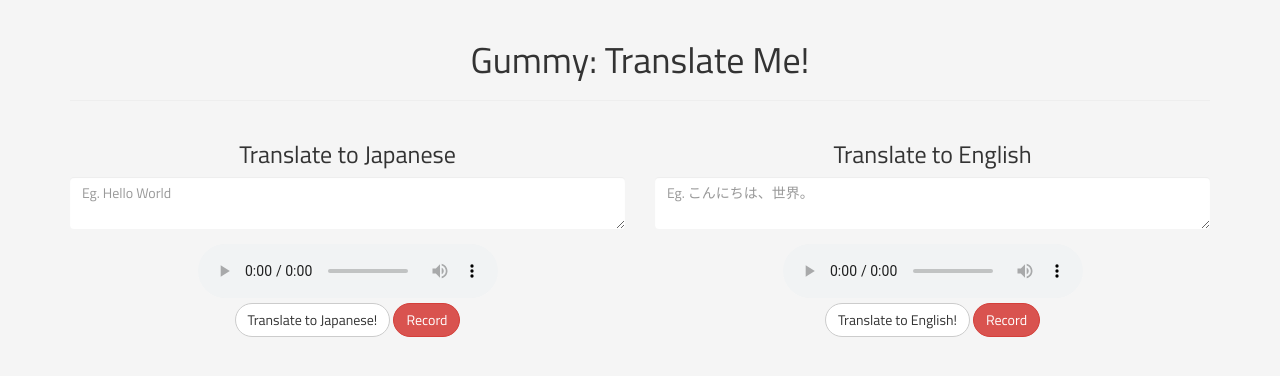
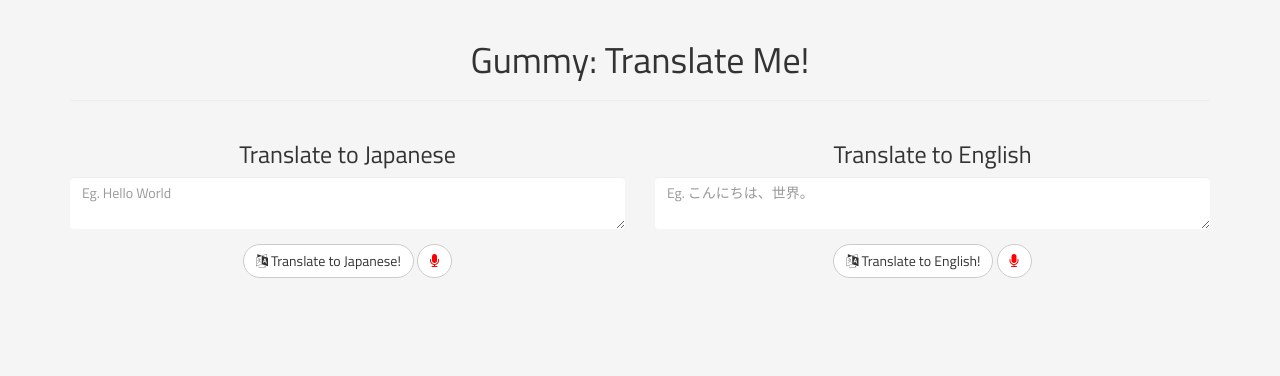
Before and after one commit to jnsoo123/gummy2, a Flask app: page / in a window 1280 px wide. Shown: the top 376 px of the page. Run offline with Flask 2, Linux system fonts and the light colour scheme; some libraries are stand-ins or nearby versions.

Commit message:
added more design for UI/UX

```diff
--- a/gummy2/templates/home.html
+++ b/gummy2/templates/home.html
@@ -10,10 +10,28 @@ $(function(){
   var recordToJapaneseButton    = $('#recordToJapanese');
   var recordToEnglishButton     = $('#recordToEnglish');
   var alert                     = $('#unableToUnderstandAlert');
+  var playRecordEnglish         = $('#playRecordEnglish');
+  var playRecordJapanese        = $('#playRecordJapanese');
+  var audioEnglish              = document.getElementById('audioEnglish')
+  var audioJapanese             = document.getElementById('audioJapanese')
+
   var currentRecorder = '';
   var chunks = [];
 
   alert.hide();
+  playRecordEnglish.hide();
+  playRecordJapanese.hide();
+  $('audio').hide();
+
+  audioEnglish.onended = function(){
+    playRecordEnglish.html('<i class="fa fa-play"></i>');
+    playRecordEnglish.attr('disabled', false);
+  }
+
+  audioJapanese.onended = function(){
+    playRecordJapanese.html('<i class="fa fa-play"></i>');
+    playRecordJapanese.attr('disabled', false);
+  }
 
   navigator.getUserMedia = navigator.getUserMedia || navigator.webkitGetUserMedia || navigator.mozGetUserMedia;
   if (navigator.getUserMedia) {
@@ -51,9 +69,9 @@ $(function(){
             }).done(function(data){
               console.log(data);
               if (currentRecorder == 'en-US') {
-                recordToJapaneseButton.html('Record');
+                recordToJapaneseButton.html('<i class="fa fa-microphone"></i>');
               } else {
-                recordToEnglishButton.html('Record');
+                recordToEnglishButton.html('<i class="fa fa-microphone"></i>');
               }
               if(data != 'Unable to understand'){
                 if (currentRecorder == 'en-US') {
@@ -70,6 +88,18 @@ $(function(){
             chunks = [];
           }
 
+          playRecordEnglish.click(function(){
+            $(this).html('Playing...')
+            $(this).attr('disabled', 'true')
+            audioEnglish.play();
+          });
+
+          playRecordJapanese.click(function(){
+            $(this).html('Playing...');
+            $(this).attr('disabled', 'true')
+            audioJapanese.play();
+          });
+
           translateToJapaneseButton.bind('click', function(){
             translateToJapaneseButton.text('Translating to Japanese...')
 
@@ -77,12 +107,14 @@ $(function(){
                 text: $('#textTranslateToJapanese').val()
               }, function(data){
                 $('#textTranslateToEnglish').val(data);
-                translateToJapaneseButton.text('Translate to Japanese!');
+                translateToJapaneseButton.html('<i class="fa fa-language"></i> Translate to Japanese!');
                 timestamp = Date.now();
                 en_path = '/static/en_speech.mp3?timestamp=' + timestamp;
                 $('#audioEnglish').attr('src', en_path);
                 ja_path = '/static/ja_speech.mp3?timestamp=' + timestamp;
                 $('#audioJapanese').attr('src', ja_path);
+                playRecordEnglish.show();
+                playRecordJapanese.show();
               });
             return false
           });
@@ -94,12 +126,14 @@ $(function(){
               text: $('#textTranslateToEnglish').val()
             }, function(data){
               $('#textTranslateToJapanese').val(decodeURIComponent(data));
-              translateToEnglishButton.text('Translate to English!');
+              translateToEnglishButton.html('<i class="fa fa-language"></i> Translate to English!');
               timestamp = Date.now();
               ja_path = '/static/ja_speech.mp3?timestamp=' + timestamp;
               $('#audioJapanese').attr('src', ja_path);
               en_path = '/static/en_speech.mp3?timestamp=' + timestamp;
               $('#audioEnglish').attr('src', en_path);
+              playRecordEnglish.show();
+              playRecordJapanese.show();
             });
           });
 
@@ -160,8 +194,9 @@ $(function(){
         </audio>
       </div>
       <div class="form-group text-center">
-        <button type='button' class='btn btn-default' id='translateToJapanese'>Translate to Japanese!</button>
-        <button type='button' class='btn btn-danger' id='recordToJapanese'>Record</button>
+        <button type='button' class='btn btn-default' id='translateToJapanese'><i class='fa fa-language'></i> Translate to Japanese!</button>
+        <button type='button' class='btn btn-default' id='recordToJapanese' style='color: red;'><i class='fa fa-microphone'></i></button>
+        <button type='button' class='btn btn-danger' id='playRecordEnglish'><i class='fa fa-play'></i></button>
       </div>
     </div>
     <div class="col-sm-6 col-xs-12">
@@ -175,8 +210,9 @@ $(function(){
         </audio>
       </div>
       <div class="form-group text-center">
-        <button type='button' class='btn btn-default' id='translateToEnglish'>Translate to English!</button>
-        <button type='button' class='btn btn-danger' id='recordToEnglish'>Record</button>
+        <button type='button' class='btn btn-default' id='translateToEnglish'><i class='fa fa-language'></i> Translate to English!</button>
+        <button type='button' class='btn btn-default' id='recordToEnglish' style='color: red;'><i class='fa fa-microphone'></i></button>
+        <button type='button' class='btn btn-danger' id='playRecordJapanese'><i class='fa fa-play'></i></button>
       </div>
     </div>
   </div>
--- a/gummy2/templates/layout.html
+++ b/gummy2/templates/layout.html
@@ -5,6 +5,7 @@
 {% block styles %}
 {{ super() }}
 <link rel="stylesheet" type="text/css" href="{{ url_for('static', filename='style.css') }}">
+<link rel='stylesheet' type='text/css' href='https://maxcdn.bootstrapcdn.com/font-awesome/4.7.0/css/font-awesome.min.css'>
 <link href="https://fonts.googleapis.com/css?family=Titillium+Web" rel="stylesheet">
 <script src="https://ajax.googleapis.com/ajax/libs/jquery/1.9.1/jquery.min.js"></script>
 {% endblock %}
```
